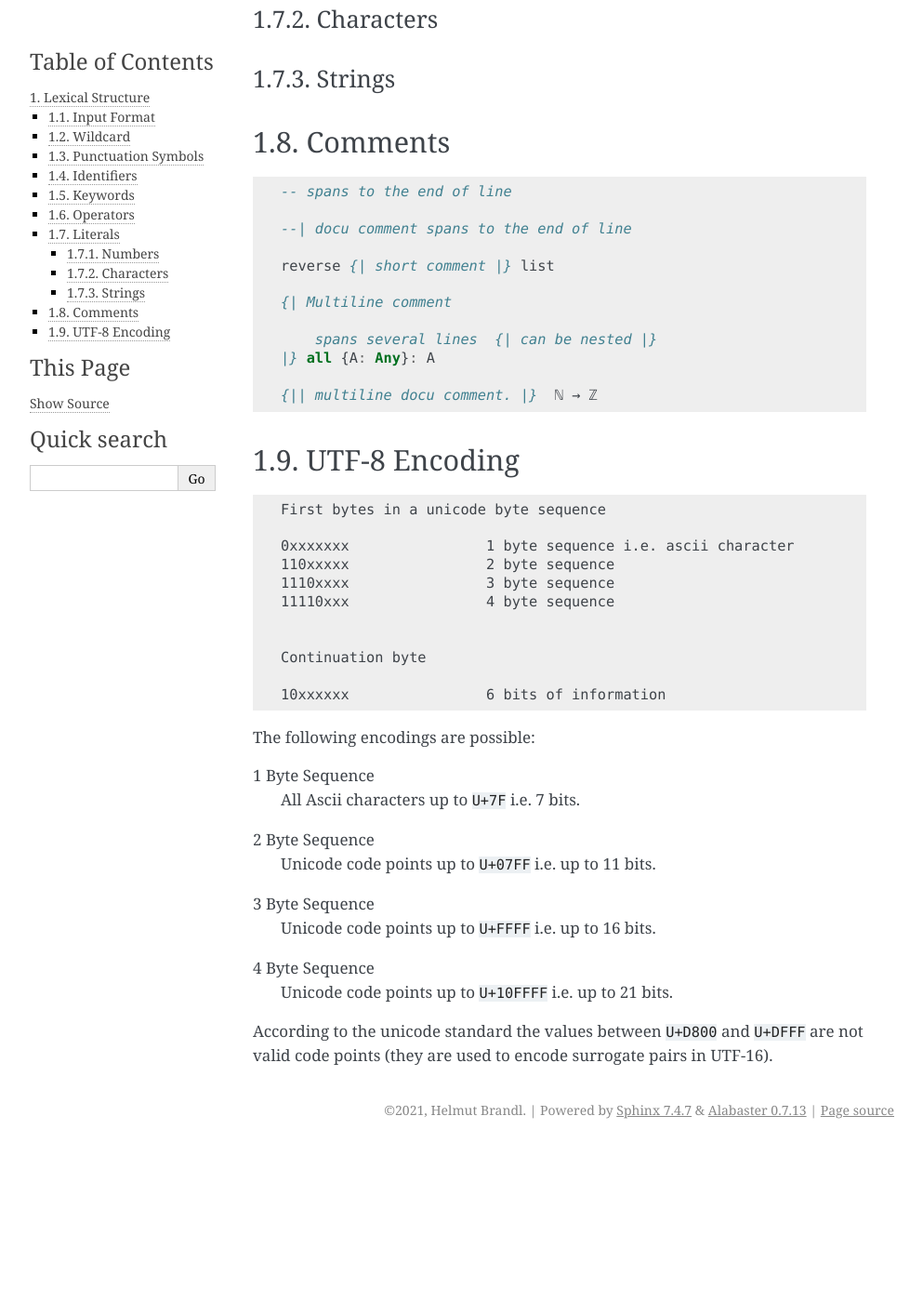
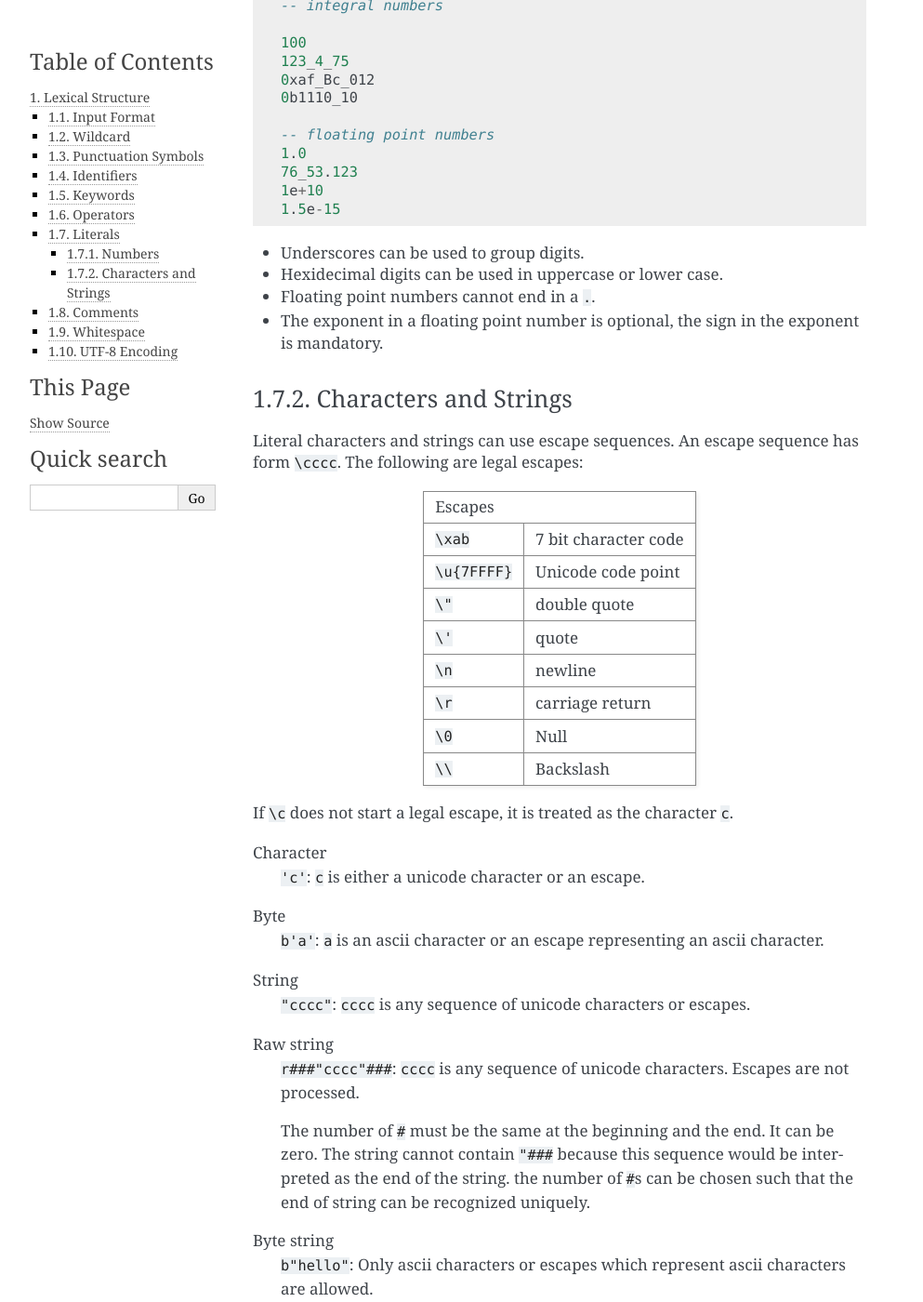
Before and after one commit to hbr/tex_alba_design, a Sphinx documentation site: the page built from sphinx/source/lexical/index.rst, in a window 1280 px wide and 1400 px high, scrolled down 2655 px. Shown: the whole window at 93% size, without its empty margins (148-1141 px from the left). Built offline with Sphinx 7.4.7, drawn with Linux system fonts in a browser that asks for light colours; before the commit the page ends 3888 px from its top, so only the background shows below that; some of the changed text lies outside the part shown.

Commit message:
Completed 'Lexical Structure'
	modified:   sphinx/source/lexical/index.rst

```diff
--- a/sphinx/source/lexical/index.rst
+++ b/sphinx/source/lexical/index.rst
@@ -119,14 +119,15 @@
 
 .. code-block::
 
-    + - * / | \ < > = ~ :       -- ascii operator characters
+    + - * / | \ < > = ~ ^ : _   -- ascii operator characters
 
     ≤ (<=) ≥ (>=)               -- unicode operator characters
 
 
 An operator string is any nonempty sequence of operator characters which does
-not consist only of a backslash ``'\'`` or a colon ``:``. Reason: The backslash
-and the colon are a punctuation symbols.
+not consist only of a backslash ``'\'``, a colon ``:`` or an underline ``_``.
+Reason: The backslash and the colon are a punctuation symbols. The underline is
+a wildcard.
 
 An operator string and its ascii equivalent are the same.
 
@@ -160,14 +161,96 @@
 Numbers
 ----------------------------------------
 
+.. code-block::
+
+    -- integral numbers
+
+    100
+    123_4_75
+    0xaf_Bc_012
+    0b1110_10
+
+    -- floating point numbers
+    1.0
+    76_53.123
+    1e+10
+    1.5e-15
+
+- Underscores can be used to group digits.
+
+- Hexidecimal digits can be used in uppercase or lower case.
+
+- Floating point numbers cannot end in a ``.``.
+
+- The exponent in a floating point number is optional, the sign in the exponent
+  is mandatory.
 
 
-Characters
+Characters and Strings
 ----------------------------------------
 
+Literal characters and strings can use escape sequences. An escape sequence
+has form ``\cccc``. The following are legal escapes:
 
-Strings
-----------------------------------------
++---------------+-------------------------------+
+| Escapes                                       |
++---------------+-------------------------------+
++ ``\xab``      + 7 bit character code          |
++---------------+-------------------------------+
++ ``\u{7FFFF}`` + Unicode code point            |
++---------------+-------------------------------+
++ ``\"``        + double quote                  |
++---------------+-------------------------------+
++ ``\'``        + quote                         |
++---------------+-------------------------------+
++ ``\n``        + newline                       |
++---------------+-------------------------------+
++ ``\r``        + carriage return               |
++---------------+-------------------------------+
++ ``\0``        + Null                          |
++---------------+-------------------------------+
++ ``\\``        + Backslash                     |
++---------------+-------------------------------+
+
+If ``\c`` does not start a legal escape, it is treated as the character ``c``.
+
+
+
+Character
+    ``'c'``: ``c`` is either a unicode character or an escape.
+
+
+Byte
+    ``b'a'``: ``a`` is an ascii character or an escape representing an ascii
+    character.
+
+
+String
+    ``"cccc"``: ``cccc`` is any sequence of unicode characters or escapes.
+
+
+Raw string
+    ``r###"cccc"###``: ``cccc`` is any sequence of unicode characters. Escapes
+    are not processed.
+
+    The number of ``#`` must be the same at the beginning and the end. It can be
+    zero. The string cannot contain ``"###`` because this sequence would be
+    interpreted as the end of the string. the number of ``#``\ s can be chosen
+    such that the end of string can be recognized uniquely.
+
+
+Byte string
+    ``b"hello"``: Only ascii characters or escapes which represent ascii
+    characters are allowed.
+
+
+Raw byte string
+    ``br###"hello"###``: Like a raw string with ascii only characters. Escapes
+    are not processed. ``#``\ s can be used to recognize uniquely the end of the
+    string.
+
+
+
 
 
 Comments
@@ -187,6 +270,26 @@
     |} all {A: Any}: A
 
     {|| multiline docu comment. |}  ℕ → ℤ
+
+
+
+
+Whitespace
+========================================
+
+
+A whitespace is one of:
+
+- A sequence of blanks
+
+- A newline ``U+000A`` or carriage return character ``U+000D``
+
+- A comment
+
+Note that tabs are not valid lexical tokens. Reason: Since the language is
+indentation sensitive and tabs are interpreted differently by different editors,
+the layout would  not be well defined independently from the tabsize.
+
 
 
 
```
